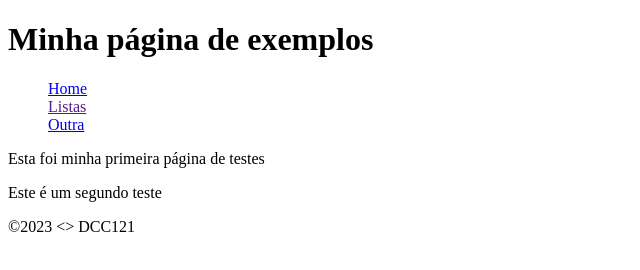
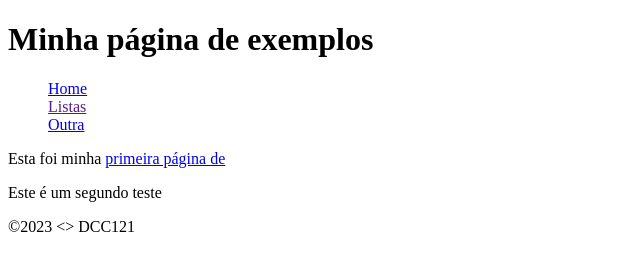
Before and after one commit to ufjf-dcc121/dcc121-2023-1-atv1-HiagoFiochi, a plain HTML site: page listas.html in a window 1280 px wide. Shown: the whole page, without its empty margins (0-640 px from the left). Drawn offline with Linux system fonts and the light colour scheme.

Commit message:
corrige posição da tag <a>

```diff
--- a/listas.html
+++ b/listas.html
@@ -21,7 +21,7 @@
     </header>
 
     <main>
-        <p>Esta foi minha <a href="listas.html"></a>primeira página de testes</p>
+        <p>Esta foi minha <a href="listas.html">primeira página de </a></p>
         <p>Este é um <a href="outra.html"></a>segundo teste</p>
     </main>
 
```
